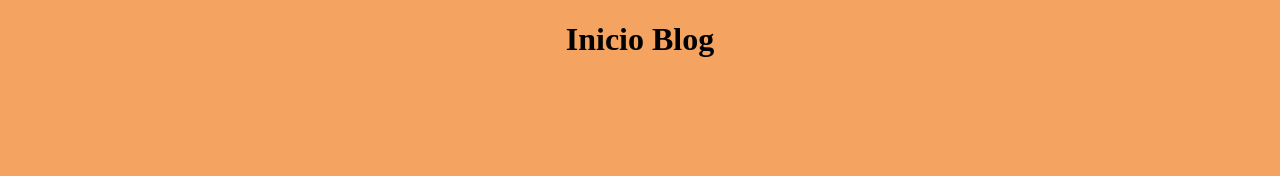
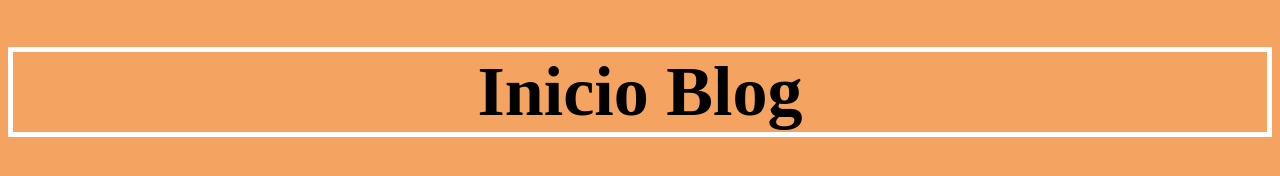
Before and after one commit to DiegoF1311/Oasis, a plain HTML site: page practica.html in a window 1280 px wide. Drawn offline with Linux system fonts and the light colour scheme.

Commit message:
Primeros arreglos al html

```diff
--- a/practica.html
+++ b/practica.html
@@ -11,6 +11,6 @@
         </style>
     </head>
     <body>
-        <h1 align="center">Inicio Blog</h1>
+        <h1 align="center" style="font-size: 70px; padding: 0%; border: 5px solid white; ">Inicio Blog</h1>
     </body>
 </html>
```
